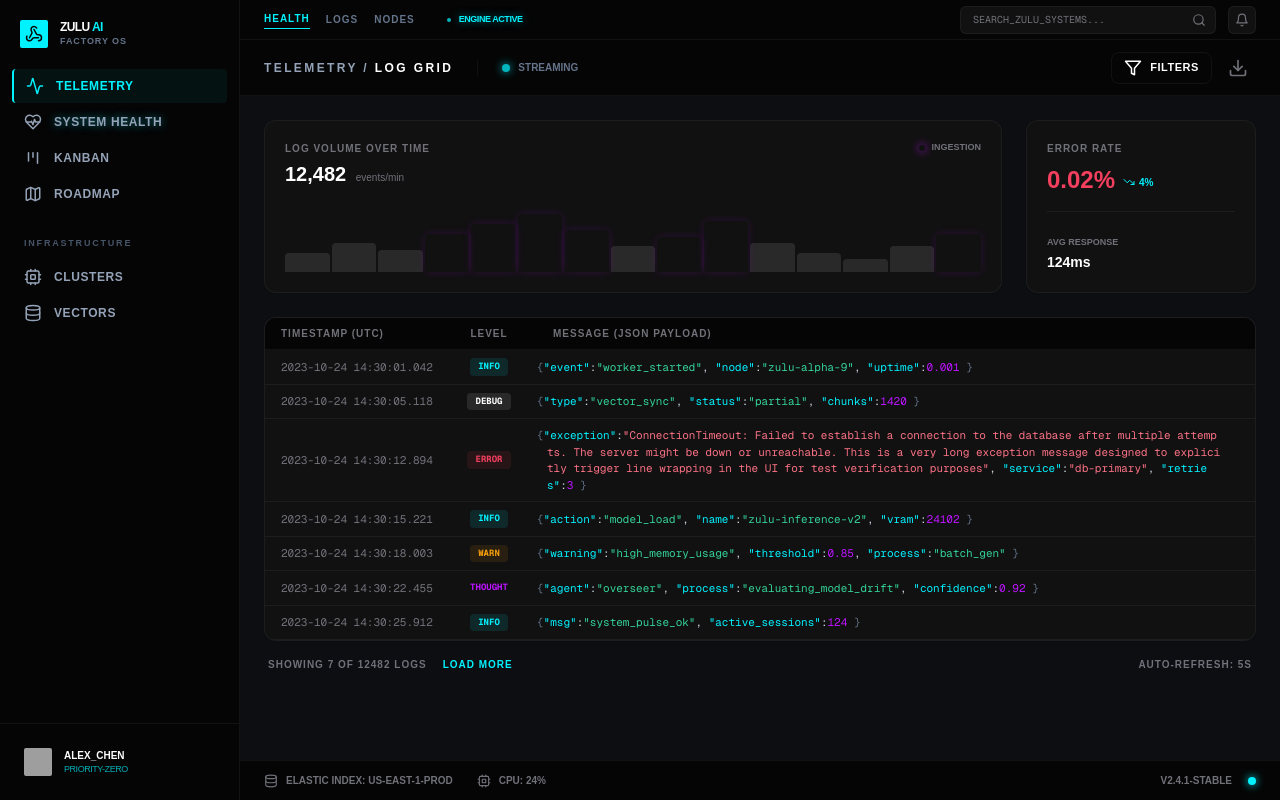
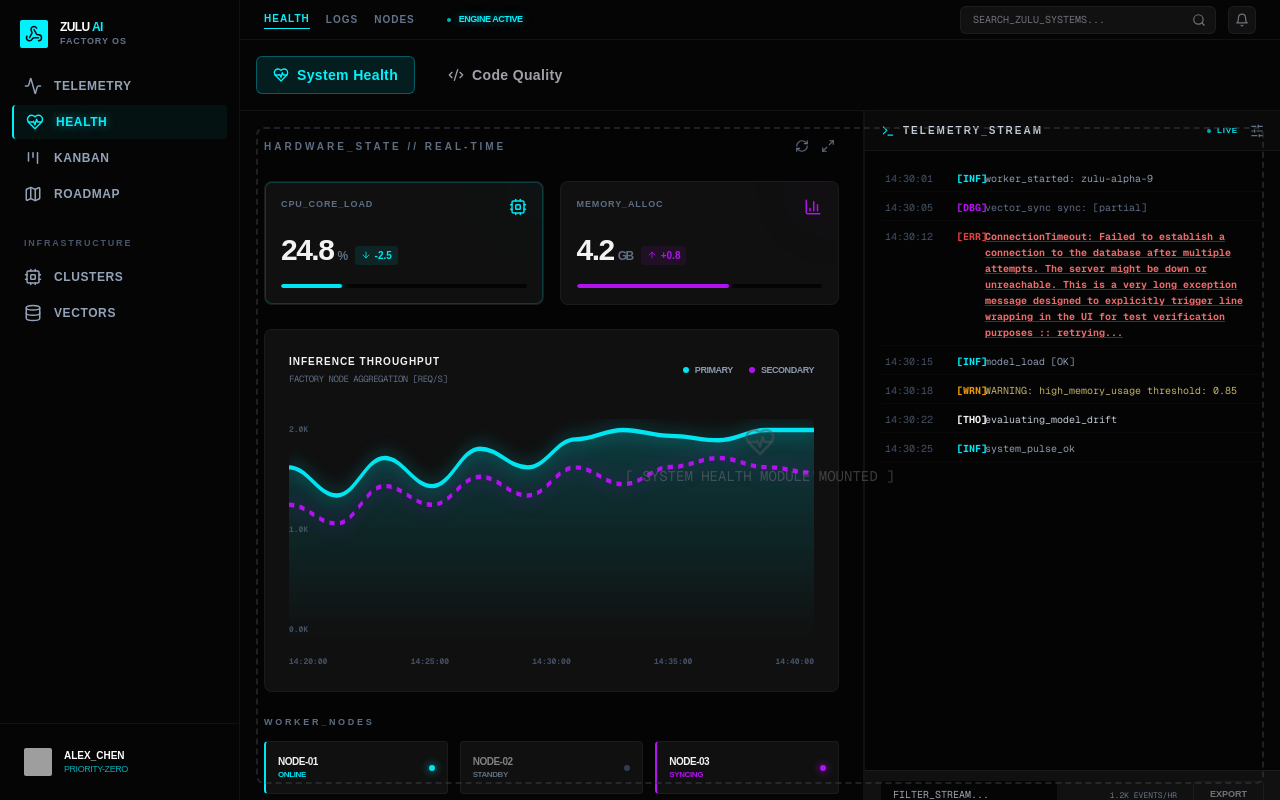
Before and after one commit to watkajtys/builderloom-zulu-1773028070, a React (Vite) app: page /health in a window 1280 px wide. Before the commit this address led to /. Built offline with nearby package versions, Linux system fonts and the light colour scheme; grey boxes are pictures that could not be loaded.

Commit message:
feat: implementation attempt 1

```diff
--- a/src/App.tsx
+++ b/src/App.tsx
@@ -1,6 +1,6 @@
 import { BrowserRouter, Routes, Route, Navigate } from 'react-router-dom';
 import { Layout } from './components/Layout';
-import { SystemHealth } from './components/SystemHealth';
+import { HealthDashboard } from './components/HealthDashboard';
 import { Telemetry } from './components/Telemetry';
 
 export default function App() {
@@ -9,7 +9,7 @@ export default function App() {
       <Routes>
         <Route element={<Layout />}>
           <Route path="/" element={<Telemetry />} />
-          <Route path="/system-health" element={<SystemHealth />} />
+          <Route path="/health" element={<HealthDashboard />} />
         </Route>
         <Route path="*" element={<Navigate to="/" />} />
       </Routes>
--- /dev/null
+++ b/src/components/HealthDashboard.tsx
@@ -0,0 +1,66 @@
+import { useState } from 'react';
+import { HeartPulse, Code2 } from 'lucide-react';
+import { SystemHealth } from './SystemHealth';
+
+type Tab = 'system-health' | 'code-quality';
+
+export function HealthDashboard() {
+  const [activeTab, setActiveTab] = useState<Tab>('system-health');
+
+  return (
+    <div className="flex flex-col h-full w-full bg-obsidian text-white" data-testid="health-dashboard-shell">
+      {/* Header Tabs */}
+      <div className="flex border-b border-border-muted p-4 space-x-4">
+        <button
+          onClick={() => setActiveTab('system-health')}
+          data-testid="tab-system-health"
+          className={`flex items-center gap-2 px-4 py-2 rounded-md transition-colors ${
+            activeTab === 'system-health'
+              ? 'bg-electric-blue/10 text-electric-blue border border-electric-blue/30'
+              : 'text-zinc-400 hover:text-white hover:bg-white/5 border border-transparent'
+          }`}
+        >
+          <HeartPulse size={16} />
+          <span className="text-sm font-semibold tracking-wide">System Health</span>
+        </button>
+        <button
+          onClick={() => setActiveTab('code-quality')}
+          data-testid="tab-code-quality"
+          className={`flex items-center gap-2 px-4 py-2 rounded-md transition-colors ${
+            activeTab === 'code-quality'
+              ? 'bg-electric-blue/10 text-electric-blue border border-electric-blue/30'
+              : 'text-zinc-400 hover:text-white hover:bg-white/5 border border-transparent'
+          }`}
+        >
+          <Code2 size={16} />
+          <span className="text-sm font-semibold tracking-wide">Code Quality</span>
+        </button>
+      </div>
+
+      {/* Content Area */}
+      <div className="flex-1 overflow-hidden">
+        {activeTab === 'system-health' ? (
+          <div className="h-full w-full flex relative">
+             <div className="absolute inset-0 z-0">
+               <SystemHealth />
+             </div>
+             <div className="absolute inset-4 z-10 pointer-events-none border-2 border-dashed border-zinc-700/50 rounded-lg flex items-center justify-center bg-black/5" data-testid="placeholder-system-health">
+              <div className="text-zinc-500/50 font-mono text-sm flex flex-col items-center gap-2">
+                <HeartPulse size={32} className="text-zinc-600/50" />
+                <span>[ SYSTEM HEALTH MODULE MOUNTED ]</span>
+              </div>
+            </div>
+          </div>
+        ) : (
+          <div className="h-full w-full border-2 border-dashed border-zinc-700 rounded-lg flex items-center justify-center bg-black/20" data-testid="placeholder-code-quality">
+            <div className="text-zinc-500 font-mono text-sm flex flex-col items-center gap-2">
+              <Code2 size={32} className="text-zinc-600" />
+              <span>[ CODE QUALITY MODULE ]</span>
+              <span className="text-xs">Mount point ready</span>
+            </div>
+          </div>
+        )}
+      </div>
+    </div>
+  );
+}
--- a/src/components/Sidebar.tsx
+++ b/src/components/Sidebar.tsx
@@ -21,9 +21,9 @@ export function Sidebar() {
           <Activity size={18} />
           <span className="text-xs font-semibold uppercase tracking-wider">Telemetry</span>
         </NavLink>
-        <NavLink to="/system-health" className={({ isActive }) => `flex items-center gap-3 px-3 py-2 rounded transition-all ${isActive ? 'bg-electric-blue/5 text-electric-blue border-l-2 border-electric-blue' : 'text-slate-400 hover:text-electric-blue hover:bg-white/5'}`}>
+        <NavLink to="/health" className={({ isActive }) => `flex items-center gap-3 px-3 py-2 rounded transition-all ${isActive ? 'bg-electric-blue/5 text-electric-blue border-l-2 border-electric-blue' : 'text-slate-400 hover:text-electric-blue hover:bg-white/5'}`}>
           <HeartPulse size={18} className="fill-[1]" />
-          <span className="text-xs font-bold uppercase tracking-wider neon-glow-blue">System Health</span>
+          <span className="text-xs font-bold uppercase tracking-wider neon-glow-blue">Health</span>
         </NavLink>
         <NavLink to="/kanban" className="flex items-center gap-3 px-3 py-2 rounded text-slate-400 hover:text-neon-purple hover:bg-white/5 transition-all">
           <Kanban size={18} />
```
Also changed, not shown: 1 other file (tests, documents, lock files or other folders).
